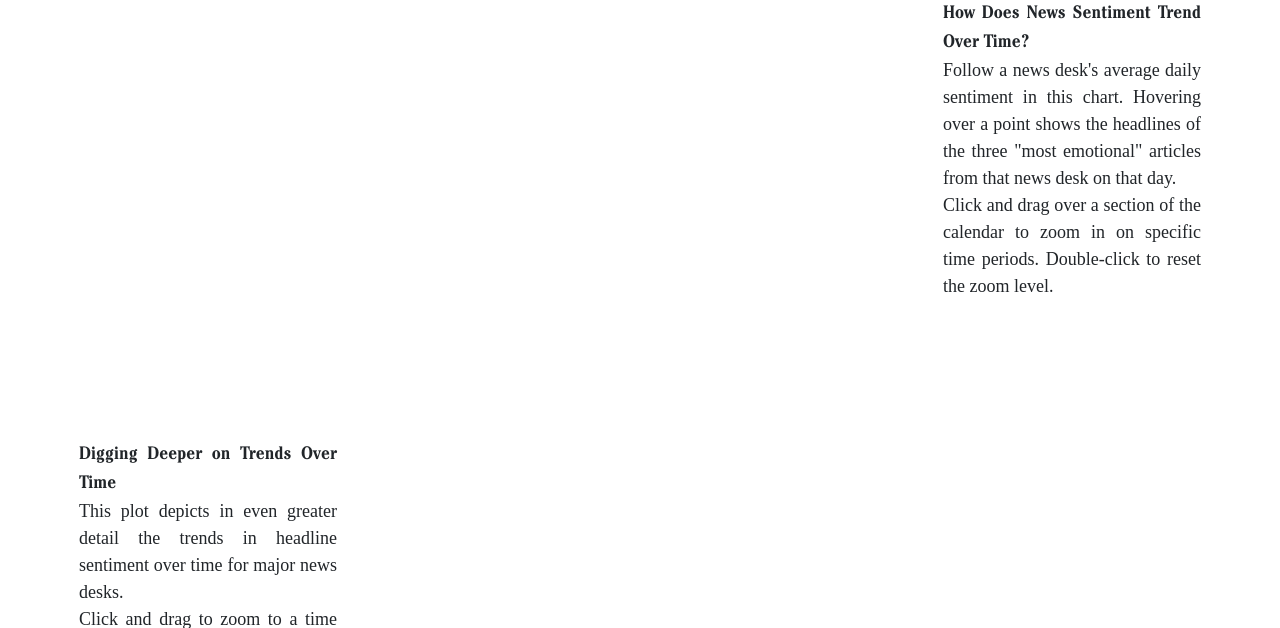
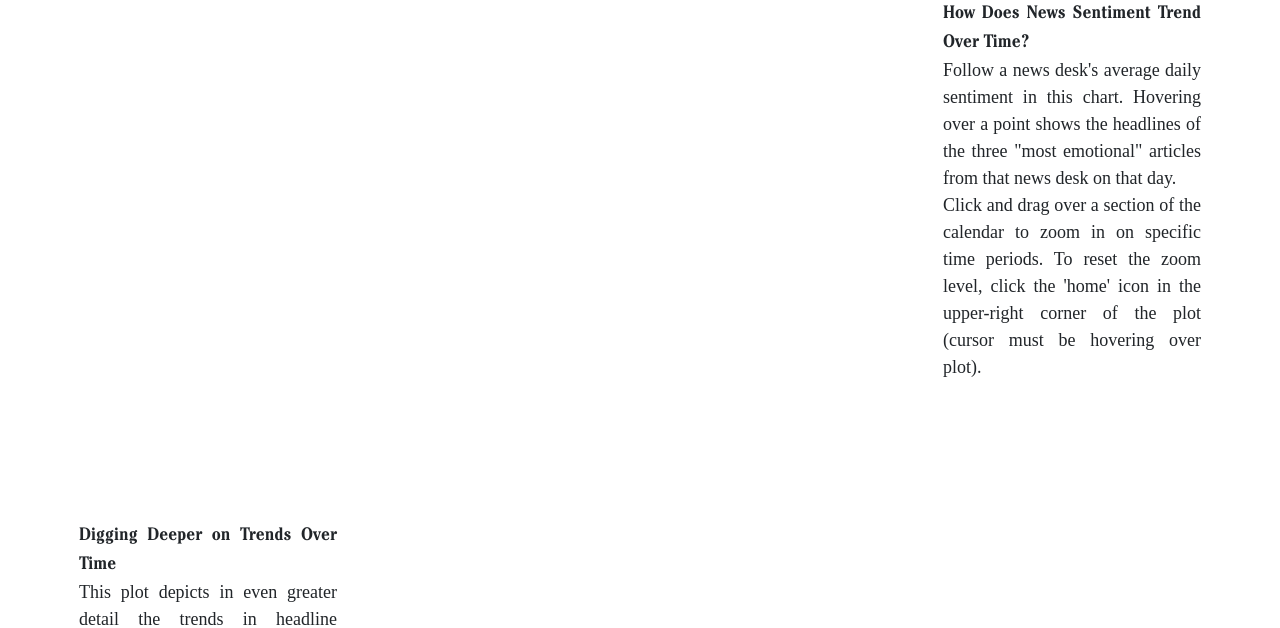
Before and after one commit to iCode13/News-Sentiment-Analysis-App, a Flask app: template news_app/templates/visualizations.html in a window 1280 px wide. Shown: the part 1568-2196 px from the top of the page. Run offline with Flask 2, Linux system fonts and the light colour scheme; the template is opened without the code that fills it, so the values that code supplies are empty; some libraries are stand-ins or nearby versions; some web fonts are replaced.

Commit message:
edited calendar heatmap text on viz page

```diff
--- a/news_app/templates/visualizations.html
+++ b/news_app/templates/visualizations.html
@@ -49,7 +49,7 @@
                 <br>
                 Follow a news desk's average daily sentiment in this chart.  Hovering over a point shows the headlines of the three "most emotional" articles from that news desk on that day.
                 <br>
-                Click and drag over a section of the calendar to zoom in on specific time periods.  Double-click to reset the zoom level.
+                Click and drag over a section of the calendar to zoom in on specific time periods.  To reset the zoom level, click the 'home' icon in the upper-right corner of the plot (cursor must be hovering over plot).
             </p>
         </div>
     </div>
```
